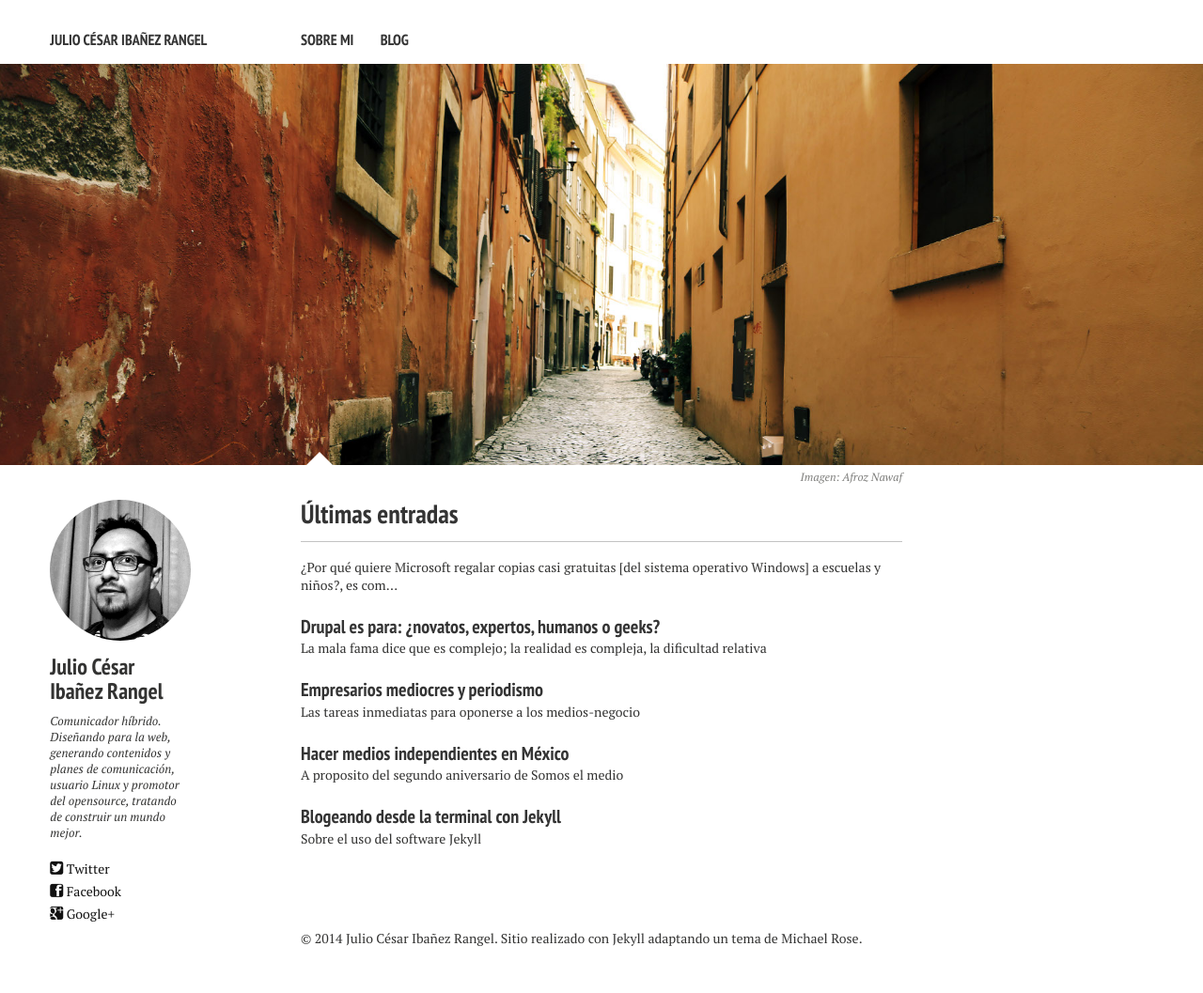
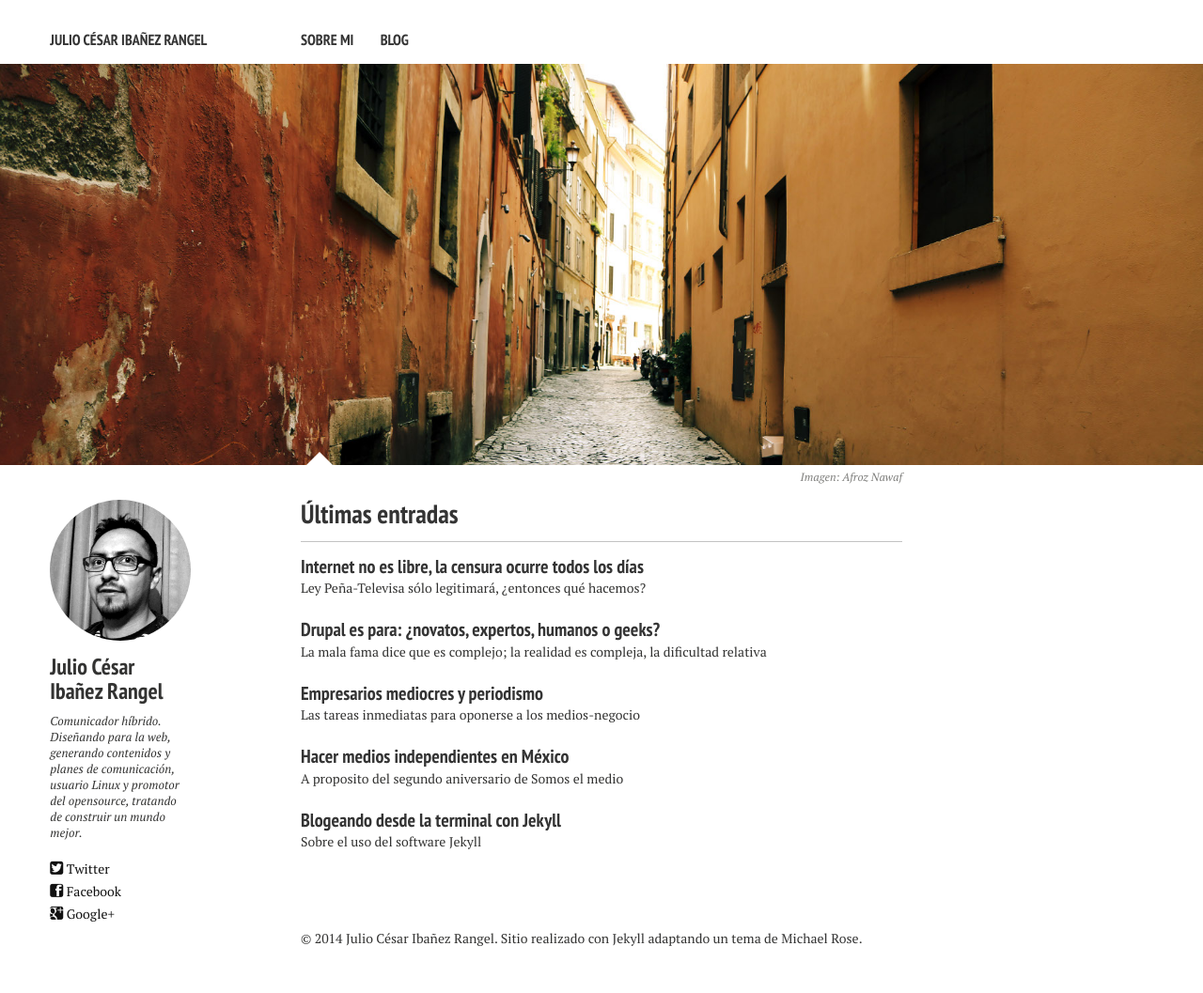
Before and after one commit to antikapital/blog, a Jekyll site: the page built from index.md, in a window 1280 px wide. Shown: the whole page at 94% size. Built offline with Jekyll 4.4.1, drawn with Linux system fonts in a browser that asks for light colours; nearby versions of some CDN libraries; some of the changed lines change nothing that is shown.

Commit message:
restauración error en md

```diff
--- a/_posts/2014-04-22-internet-no-es-libre.md
+++ b/_posts/2014-04-22-internet-no-libre.md
@@ -2,7 +2,6 @@
 layout: post
 title: "Internet no es libre, la censura ocurre todos los días"
 description: "Ley Peña-Televisa sólo legitimará, ¿entonces qué hacemos?"
-tags: [televisa, peña nieto, #contraelsilenciomx, #EPNvsInternet]
 image:
   feature: asesino.jpg
   credit: Javier Armas
```
Also changed, not shown: 10 other files.
